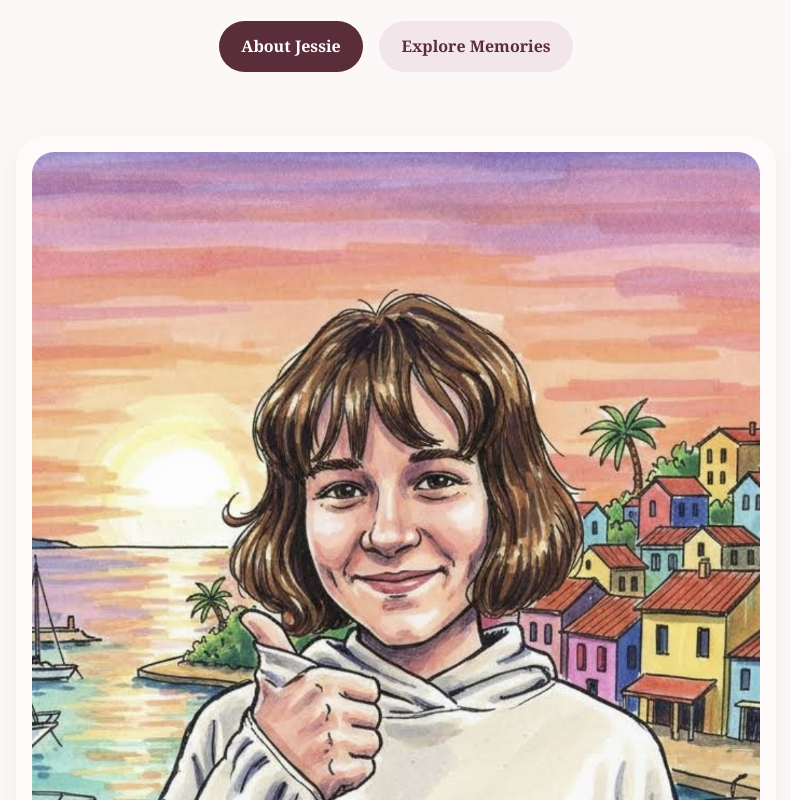
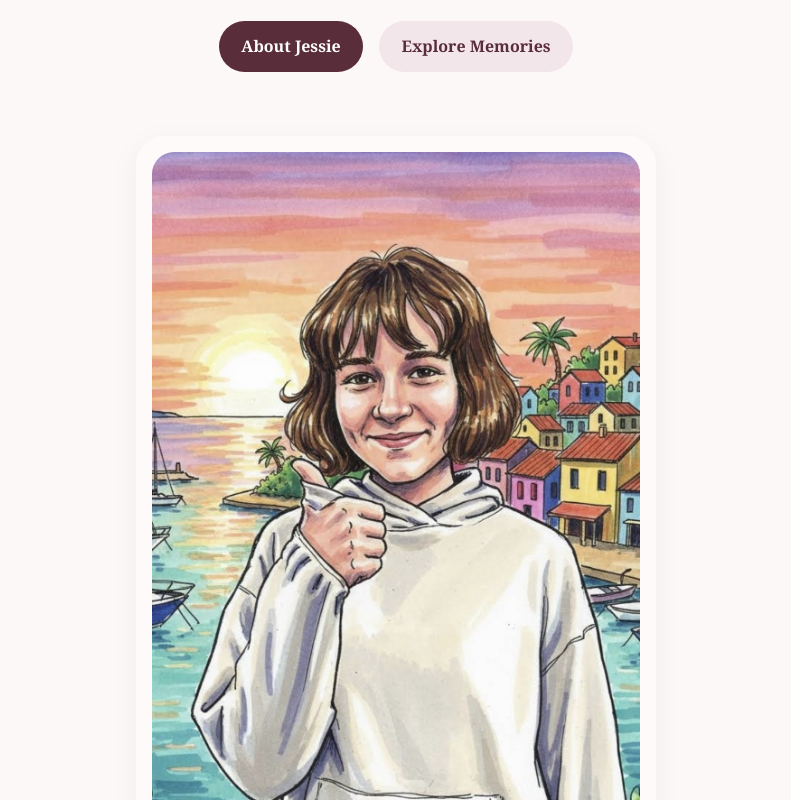
Before and after one commit to DanceOnVibes/Jessie-ai, a Next.js app: page / in a window 1280 px wide. Shown: the part 440-1240 px from the top of the page, without its empty margins (244-1035 px from the left). Built offline with nearby package versions, Linux system fonts and the light colour scheme.

Commit message:
Make homepage image smaller

```diff
--- a/app/page.tsx
+++ b/app/page.tsx
@@ -94,7 +94,7 @@ export default function HomePage() {
             borderRadius: "28px",
             padding: "1rem",
             boxShadow: "0 8px 30px rgba(0,0,0,0.05)",
-            maxWidth: "760px",
+            maxWidth: "520px",
             margin: "0 auto",
           }}
         >
```
